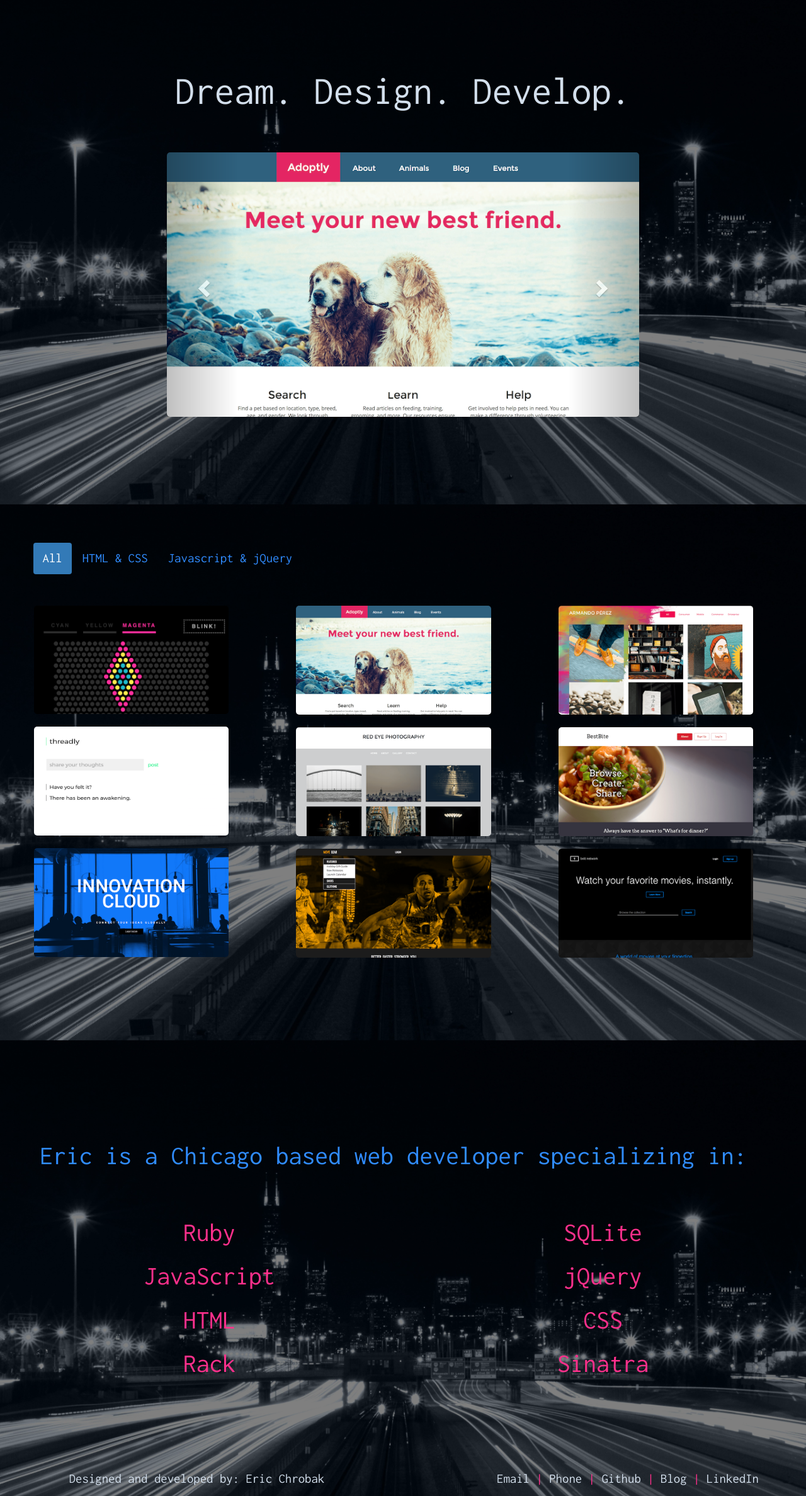
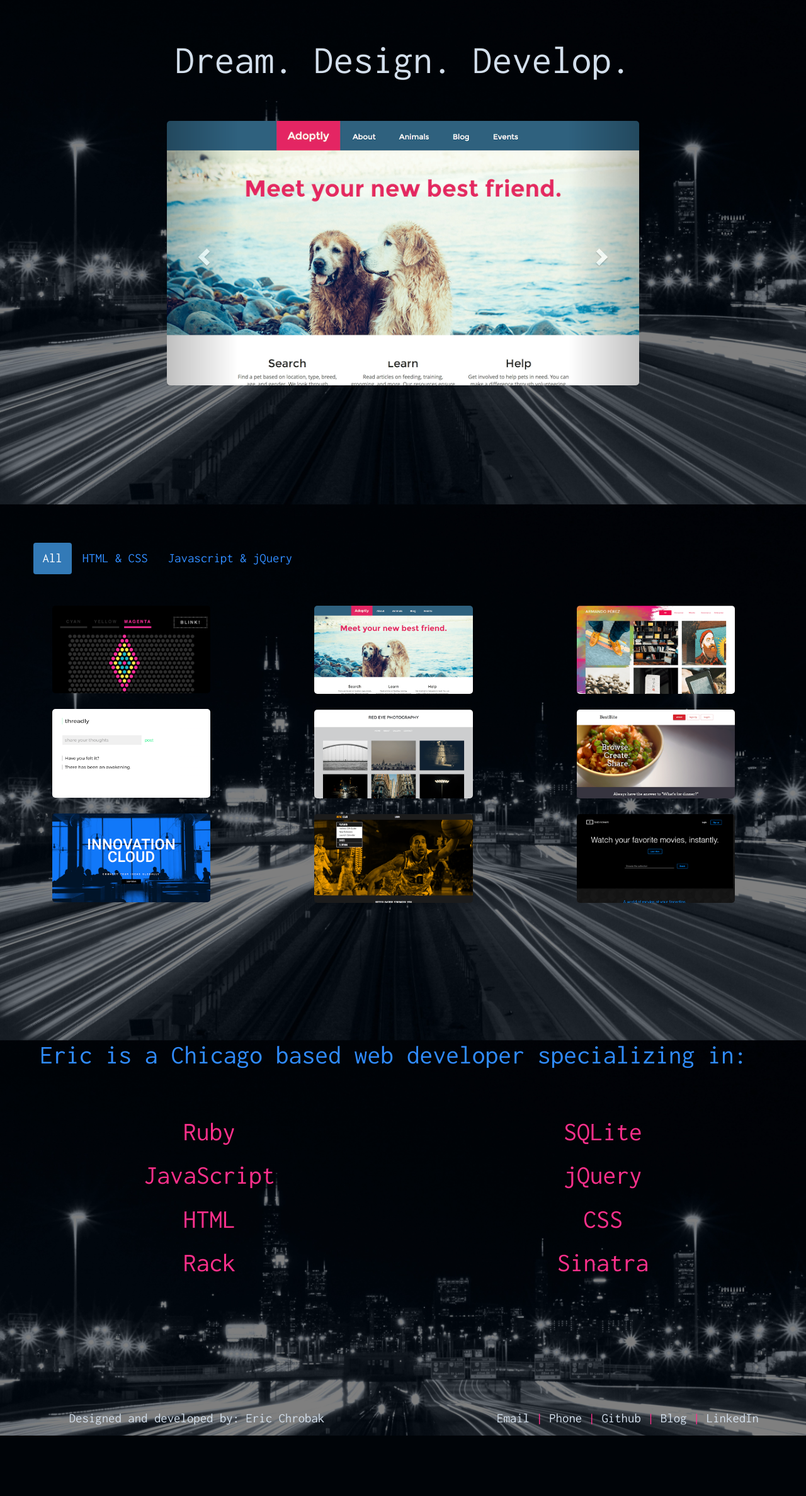
Before and after one commit to epunx2/ericchrobak.com, a PHP site: page / in a window 1280 px wide. Shown: the part 50-2426 px from the top of the page at 63% size. After the commit the page ends 2330 px from the top, so only its background shows below. Run offline with PHP 8.4, Linux system fonts and the light colour scheme.

Commit message:
Adjusted some features for full screen to look better

```diff
--- a/css/style.css
+++ b/css/style.css
@@ -83,7 +83,7 @@ nav #name {
 	background: transparent;
 	text-align: center;
 	height: 90%;
-	padding-top: 12.5%;
+	/*padding-top: 12.5%;*/
 	margin-bottom: 10%;
 }
 
@@ -91,10 +91,11 @@ nav #name {
 	margin: 0 auto;
 	text-align: center;
 	padding-bottom: 5%;
+	padding-top: 5%;
 }
 
 .intro h1 {
-	font-size: 2em;
+	font-size: 3em;
 }
 
 .carousel-inner a img{
@@ -114,7 +115,7 @@ nav #name {
 	padding-top: 5%;
 	margin: 0 auto;
 	height: 90%;
-	margin-bottom: 7.5%;
+	padding-bottom: 5%;
 }
 
 .clearfix:after {
@@ -135,8 +136,9 @@ nav #name {
 	margin-left: auto;
 	margin-right: auto;
 	padding: 0;
-	width: 80%;
-	height: 30%;
+	padding-bottom: 5px;
+	width: 65%;
+	height: 25%;
 	background-color: rgba(0,0,0,0);
 }
 
@@ -163,7 +165,7 @@ nav #name {
 }
 /*Main*/
 .main {
-	padding-top: 15%;
+	padding-top: 10%;
 	margin: 0 auto;
 	width: 100%;
 	height: 90%;
```
